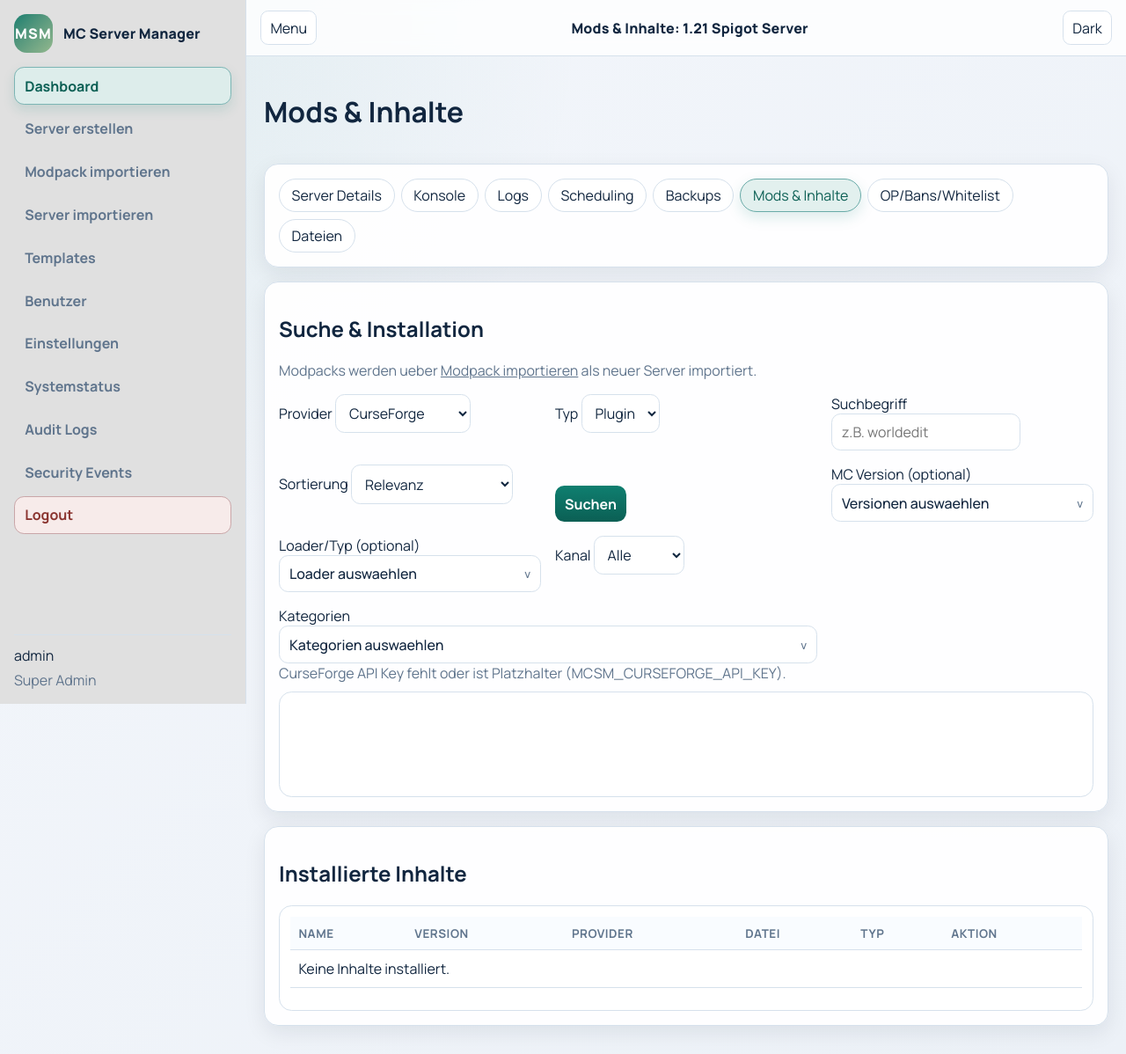
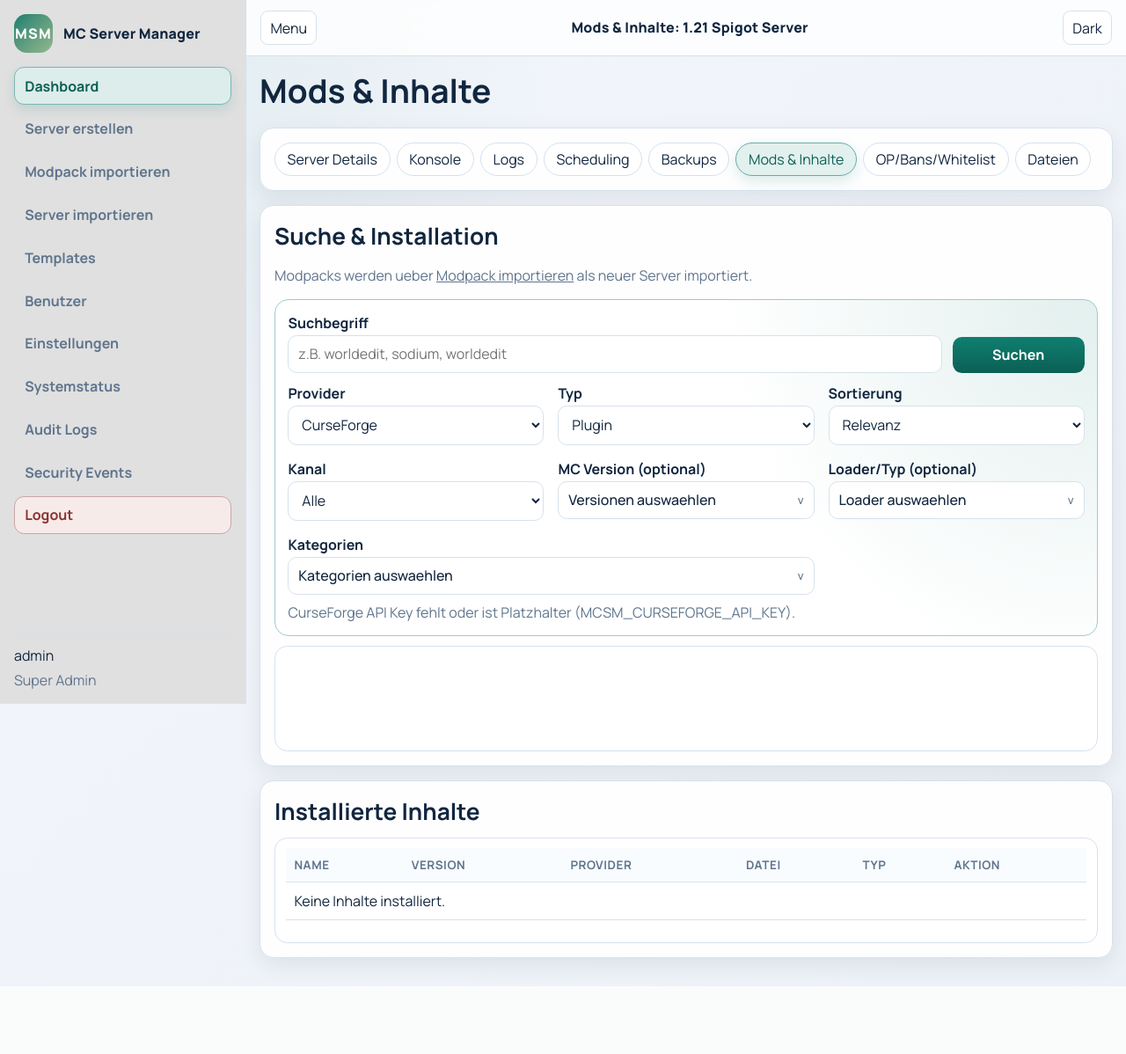
Before and after one commit to Thormak02/MC_Server_manager, a FastAPI app: page /servers/1/content in a window 1280 px wide. Shown: the whole page at 88% size. After the commit the page ends 1121 px from the top, so only its background shows below. Run offline with FastAPI, Linux system fonts and the light colour scheme; a user stored in the database is signed in; data comes from the database, SQL or seed files in the repository; both versions use the stored data as it was after the commit; data that the repository does not hold is empty; parts of the project's set-up code (start-up, migrations or seed data) failed here and were passed over.

Commit message:
fixed UI bugs / verschönerung

```diff
--- a/app/web/static/css/app.css
+++ b/app/web/static/css/app.css
@@ -192,7 +192,7 @@ a {
 }
 
 .container {
-    width: min(1280px, 96%);
+    width: min(1560px, 97%);
     margin: 1.2rem auto 2rem;
     display: grid;
     gap: 1rem;
@@ -218,16 +218,33 @@ a {
 }
 
 .grid-3 {
-    grid-template-columns: repeat(auto-fit, minmax(230px, 1fr));
+    grid-template-columns: repeat(auto-fit, minmax(250px, 1fr));
 }
 
 .grid-4 {
-    grid-template-columns: repeat(auto-fit, minmax(220px, 1fr));
+    grid-template-columns: repeat(auto-fit, minmax(240px, 1fr));
 }
 
 .stack {
     display: grid;
     gap: 0.55rem;
+}
+
+h1 {
+    margin: 0 0 0.3rem;
+    font-size: clamp(1.9rem, 1.4vw + 1.2rem, 2.45rem);
+    line-height: 1.1;
+}
+
+h2 {
+    margin: 0 0 0.75rem;
+    font-size: clamp(1.35rem, 0.8vw + 1rem, 1.85rem);
+}
+
+label {
+    display: inline-block;
+    margin-bottom: 0.22rem;
+    font-weight: 600;
 }
 
 input,
@@ -240,6 +257,24 @@ button {
     border-radius: 0.65rem;
     padding: 0.58rem 0.68rem;
     background: var(--panel);
+}
+
+input:not([type="checkbox"]):not([type="radio"]):not([type="range"]),
+select,
+textarea {
+    width: 100%;
+    max-width: 100%;
+}
+
+input[type="file"] {
+    overflow: hidden;
+}
+
+form,
+.grid > div,
+.grid > form,
+.stack > div {
+    min-width: 0;
 }
 
 textarea {
@@ -340,6 +375,65 @@ input[type="range"].ram-slider:focus-visible {
     gap: 0.35rem;
     margin-right: 0.28rem;
     align-items: center;
+    flex-wrap: wrap;
+}
+
+.inline-form input[type="text"],
+.inline-form input[type="number"],
+.inline-form select {
+    min-width: 170px;
+}
+
+.field-span-2 {
+    grid-column: span 2;
+}
+
+.field-span-3 {
+    grid-column: span 3;
+}
+
+.field-span-4 {
+    grid-column: span 4;
+}
+
+.settings-grid {
+    gap: 0.95rem 1.2rem;
+    align-items: end;
+}
+
+.settings-grid .align-end {
+    align-items: end;
+}
+
+.search-focus-panel {
+    border: 1px solid color-mix(in srgb, var(--accent) 25%, var(--border));
+    border-radius: 1rem;
+    padding: 0.9rem;
+    background:
+        radial-gradient(circle at 100% 0%, color-mix(in srgb, var(--accent) 12%, transparent), transparent 42%),
+        color-mix(in srgb, var(--panel) 97%, transparent);
+}
+
+.search-primary-row {
+    display: grid;
+    grid-template-columns: minmax(280px, 1fr) auto;
+    gap: 0.75rem;
+    align-items: end;
+}
+
+.search-primary-row button {
+    min-width: 150px;
+}
+
+.search-secondary-grid {
+    margin-top: 0.2rem;
+}
+
+.search-status-row {
+    display: flex;
+    align-items: center;
+    gap: 0.55rem;
+    min-height: 1.45rem;
 }
 
 .whitelist-controls {
--- a/app/web/templates/base.html
+++ b/app/web/templates/base.html
@@ -7,7 +7,7 @@
     <link rel="preconnect" href="https://fonts.googleapis.com">
     <link rel="preconnect" href="https://fonts.gstatic.com" crossorigin>
     <link href="https://fonts.googleapis.com/css2?family=Manrope:wght@400;500;700;800&family=IBM+Plex+Mono:wght@400;500&display=swap" rel="stylesheet">
-    <link rel="stylesheet" href="{{ request.url_for('static', path='css/app.css') }}?v=14">
+    <link rel="stylesheet" href="{{ request.url_for('static', path='css/app.css') }}?v=15">
 </head>
 <body class="{% if current_user %}layout-authenticated{% else %}layout-public{% endif %}">
 {% if current_user %}
--- a/app/web/templates/server_content.html
+++ b/app/web/templates/server_content.html
@@ -10,7 +10,17 @@
     <p class="muted">Modpacks werden ueber <a href="/modpacks/import">Modpack importieren</a> als neuer Server importiert.</p>
     {% endif %}
     {% if can_manage %}
-    <div class="grid grid-4" id="content-search">
+    <div id="content-search" class="search-focus-panel stack">
+        <div class="search-primary-row">
+            <div>
+                <label for="query">Suchbegriff</label>
+                <input id="query" type="text" placeholder="z.B. worldedit, sodium, worldedit">
+            </div>
+            <div class="align-end">
+                <button id="search-btn" type="button">Suchen</button>
+            </div>
+        </div>
+        <div class="grid grid-4 search-secondary-grid">
             <div>
                 <label for="provider">Provider</label>
                 <select id="provider">
@@ -27,10 +37,6 @@
                 </select>
             </div>
             <div>
-            <label for="query">Suchbegriff</label>
-            <input id="query" type="text" placeholder="z.B. worldedit">
-        </div>
-        <div>
                 <label for="sort_by">Sortierung</label>
                 <select id="sort_by">
                     <option value="relevance">Relevanz</option>
@@ -39,17 +45,6 @@
                     <option value="updated">Zuletzt aktualisiert</option>
                     <option value="newest">Neueste</option>
                 </select>
-        </div>
-        <div class="align-end">
-            <button id="search-btn" type="button">Suchen</button>
-        </div>
-        <div>
-            <label>MC Version (optional)</label>
-            <div id="mc-version-filter"></div>
-        </div>
-        <div>
-            <label>Loader/Typ (optional)</label>
-            <div id="loader-filter"></div>
             </div>
             <div>
                 <label for="release_channel">Kanal</label>
@@ -60,12 +55,23 @@
                     <option value="alpha">Alpha</option>
                 </select>
             </div>
-        <div style="grid-column: span 2;">
+            <div>
+                <label>MC Version (optional)</label>
+                <div id="mc-version-filter"></div>
+            </div>
+            <div>
+                <label>Loader/Typ (optional)</label>
+                <div id="loader-filter"></div>
+            </div>
+            <div class="field-span-2">
                 <label>Kategorien</label>
                 <div id="categories-filter"></div>
             </div>
         </div>
-    <div id="search-status" class="muted"></div>
+        <div class="search-status-row">
+            <span id="search-status" class="muted"></span>
+        </div>
+    </div>
     <div id="search-results-scroll" class="search-results-scroll">
         <div id="search-results" class="stack"><p class="muted">Noch keine Treffer geladen.</p></div>
         <div id="search-more-status" class="muted"></div>
--- a/app/web/templates/server_create.html
+++ b/app/web/templates/server_create.html
@@ -3,7 +3,7 @@
 <h1>Server erstellen</h1>
 
 <section class="card">
-    <form method="post" action="/servers/create" class="grid grid-4" id="create-server-form">
+    <form method="post" action="/servers/create" class="grid grid-4 settings-grid" id="create-server-form">
         <div>
             <label for="name">Servername</label>
             <input id="name" name="name" type="text" required>
--- a/app/web/templates/template_edit.html
+++ b/app/web/templates/template_edit.html
@@ -3,7 +3,7 @@
 <h1>Template bearbeiten</h1>
 
 <section class="card">
-    <form method="post" action="/templates/{{ template.id }}" class="grid grid-4" id="template-edit-form">
+    <form method="post" action="/templates/{{ template.id }}" class="grid grid-4 settings-grid" id="template-edit-form">
         <div>
             <label for="name">Name</label>
             <input id="name" name="name" type="text" required value="{{ template.name }}">
--- a/app/web/templates/templates.html
+++ b/app/web/templates/templates.html
@@ -4,7 +4,7 @@
 
 <section class="card">
     <h2>Neues Template</h2>
-    <form method="post" action="/templates" class="grid grid-4" id="template-form">
+    <form method="post" action="/templates" class="grid grid-4 settings-grid" id="template-form">
         <div>
             <label for="name">Name</label>
             <input id="name" name="name" type="text" required>
```
Also changed, not shown: other parts of app/web/static/css/app.css (+37 -0 lines), app/web/templates/files.html (+7 -7 lines), app/web/templates/modpack_import.html (+13 -7 lines), app/web/templates/server_detail.html (+7 -5 lines), data/mc_server_manager.db. Lines whose indentation alone changed are shown as unchanged.
